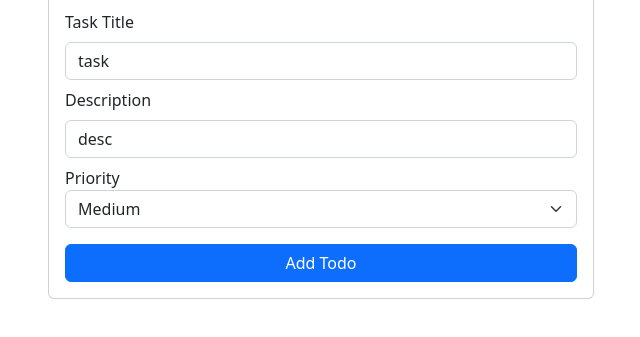
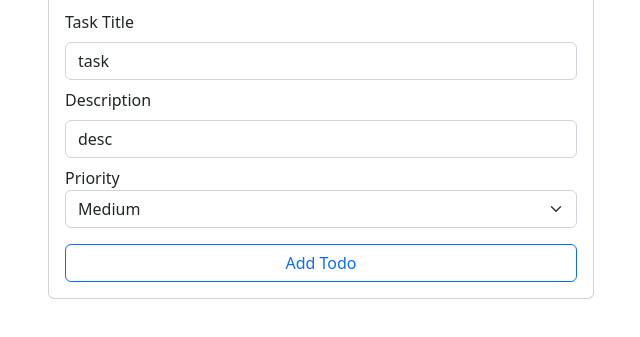
Before and after one commit to Prathuu/Bootstrap-ToDo, a plain HTML site: page index.html in a window 1280 px wide. Shown: the part 61-398 px from the top of the page, without its empty margins (319-959 px from the left). Drawn offline with nearby package versions, Linux system fonts and the light colour scheme.

Commit message:
updates were made

```diff
--- a/index.html
+++ b/index.html
@@ -40,14 +40,15 @@
                                 <option value="low">Low</option>
                             </select>
                         </div>
-                        <button type="button" class="btn btn-primary w-100 mt-3" onclick="addToDO()">
+                        <button type="button" class="btn btn-outline-primary w-100 mt-3" onclick="addToDO()">
                             Add Todo
                         </button>
                     </div>
                 </div>
 
                 <!-- output start -->
-                <div id="output"></div>
+                <div id="output">
+                </div>
                 <!-- output end-->
             </div>
         </div>
```
Also changed, not shown: 1 other file.
